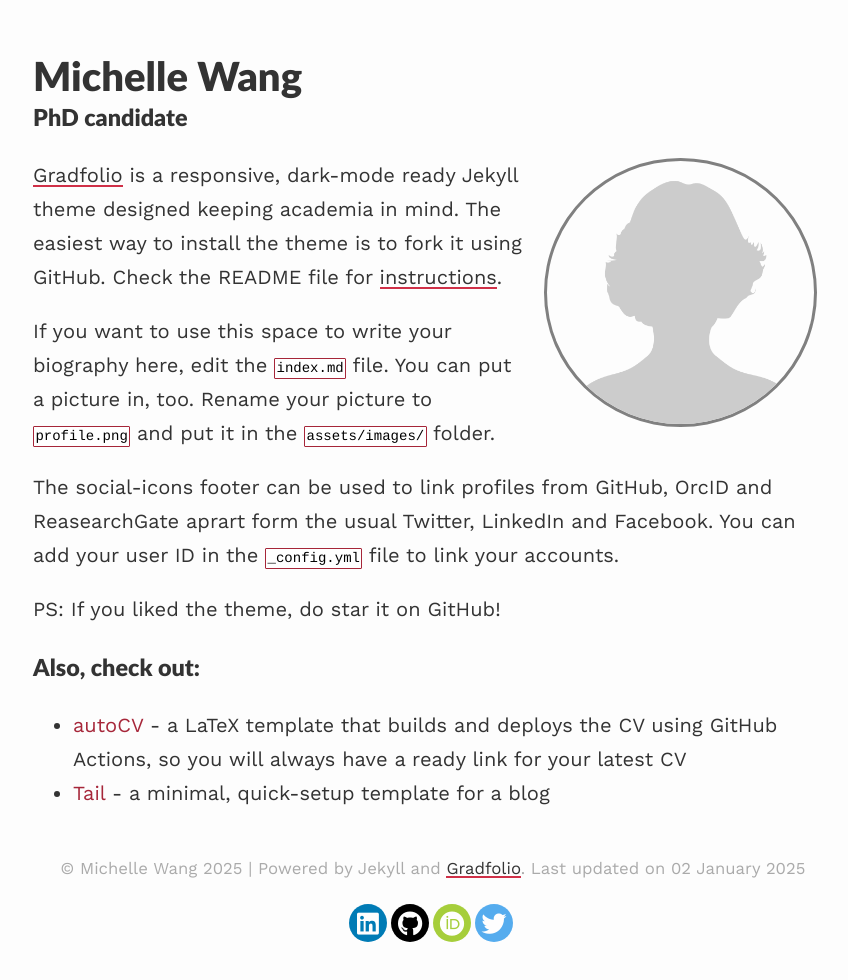
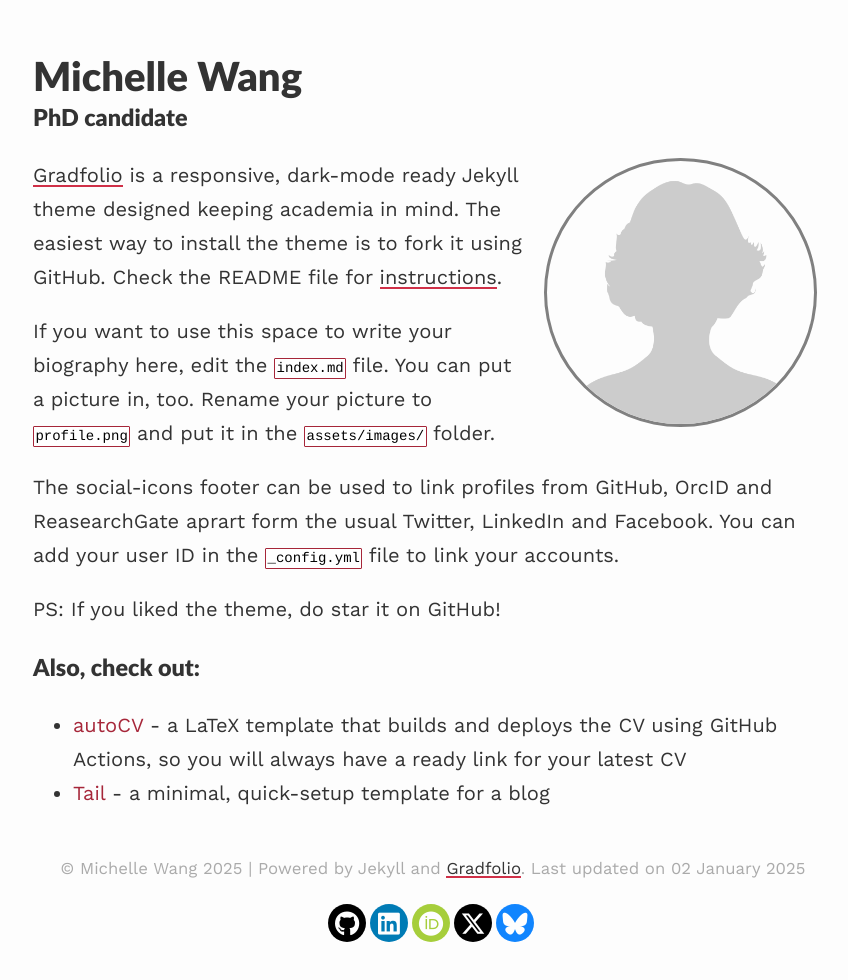
Before and after one commit to michellewang/michellewang.github.io, a Jekyll site: the page built from index.md, in a window 1280 px wide. Shown: the whole page, without its empty margins (207-1055 px from the left). Built offline with Jekyll 4.4.1, drawn with Linux system fonts in a browser that asks for light colours; nearby versions of some CDN libraries.

Commit message:
update Twitter logo and add Bluesky

```diff
--- a/_config.yml
+++ b/_config.yml
@@ -5,7 +5,7 @@
 
 baseurl: #name of GitHub repository
 url: "https://michellewang.github.io" #custom url to be used instead of GitHub repository
-email: #
+email:
 
 # Pagination
 paginate: 4
@@ -22,6 +22,7 @@
 # quora: "#"
 # instagram: "#"
 # facebook: "#"
+bluesky: "michellewang.bsky.social"
 
 
 # Markdown
--- a/_includes/social-footer.html
+++ b/_includes/social-footer.html
@@ -8,21 +8,21 @@
 </a>
 {%- endif -%}
 
+{%- if site.github -%}
+<a title="{{ _locale_string_follow | replace: '[NAME]', 'GitHub' }}"
+class="social-button github"
+href="https://www.github.com/{{ site.github }}" itemprop="sameAs"
+target="_blank">
+<i class="fab fa-github"></i>
+</a>
+{%- endif -%}
+
 {%- if site.linkedin -%}
 <a title="{{ _locale_string_follow | replace: '[NAME]', 'LinkedIn' }}"
 class="social-button linkedin"
 href="https://www.linkedin.com/in/{{ site.linkedin }}" itemprop="sameAs"
 target="_blank">
 <i class="fab fa-linkedin"></i>
-</a>
-{%- endif -%}
-
-{%- if site.github -%}
-<a title="{{ _locale_string_follow | replace: '[NAME]', 'GitHub' }}"
-class="social-button github"
-href="https://www.github.com/{{ site.github }}" itemprop="sameAs"
-target="_blank">
-<i class="fab fa-github"></i>
 </a>
 {%- endif -%}
 
@@ -49,7 +49,16 @@
 class="social-button twitter"
 href="https://www.twitter.com/{{ site.twitter }}" itemprop="sameAs"
 target="_blank">
-<i class="fab fa-twitter"></i>
+<i class="fa-brands fa-x-twitter"></i>
+</a>
+{%- endif -%}
+
+{%- if site.bluesky -%}
+<a title="{{ _locale_string_follow | replace: '[NAME]', 'Bluesky' }}"
+class="social-button bluesky"
+href="https://bsky.app/profile/{{ site.bluesky }}" itemprop="sameAs"
+target="_blank">
+<i class="fa-brands fa-bluesky"></i>
 </a>
 {%- endif -%}
 
--- a/_layouts/clean.html
+++ b/_layouts/clean.html
@@ -16,7 +16,7 @@
         {% include mathjax.html %}
 
         <!-- Load fontawesome here for faster loadtimes: https://stackoverflow.com/a/35880730/9523246 -->
-        <script type="text/javascript"> (function() { var css = document.createElement('link'); css.href = 'https://use.fontawesome.com/releases/v5.11.0/css/all.css'; css.rel = 'stylesheet'; css.type = 'text/css'; document.getElementsByTagName('head')[0].appendChild(css); })(); </script>
+        <script type="text/javascript"> (function() { var css = document.createElement('link'); css.href = 'https://use.fontawesome.com/releases/v6.7.2/css/all.css'; css.rel = 'stylesheet'; css.type = 'text/css'; document.getElementsByTagName('head')[0].appendChild(css); })(); </script>
     </head>
 
     <body>
--- a/_layouts/default.html
+++ b/_layouts/default.html
@@ -21,7 +21,7 @@
         {% include mathjax.html %}
 
         <!-- Load fontawesome here for faster loadtimes: https://stackoverflow.com/a/35880730/9523246 -->
-        <script type="text/javascript"> (function() { var css = document.createElement('link'); css.href = 'https://use.fontawesome.com/releases/v5.11.0/css/all.css'; css.rel = 'stylesheet'; css.type = 'text/css'; document.getElementsByTagName('head')[0].appendChild(css); })(); </script>
+        <script type="text/javascript"> (function() { var css = document.createElement('link'); css.href = 'https://use.fontawesome.com/releases/v6.7.2/css/all.css'; css.rel = 'stylesheet'; css.type = 'text/css'; document.getElementsByTagName('head')[0].appendChild(css); })(); </script>
     </head>
 
     <body>
--- a/assets/css/_sass/footer-social.scss
+++ b/assets/css/_sass/footer-social.scss
@@ -31,6 +31,7 @@
 }
 
 .rounded-social-buttons .fa-twitter,
+.fa-bluesky,
 .fa-facebook-f,
 .fa-linkedin,
 .fa-github,
@@ -54,15 +55,24 @@
 }
 
 .rounded-social-buttons .social-button.twitter {
-  background: #55acee;
+  background: #000000;
 }
 
 .rounded-social-buttons .social-button.twitter:hover, .rounded-social-buttons .social-button.twitter:focus {
-  color: #55acee;
+  color: #000000;
   background: #fefefe;
-  border-color: #55acee;
+  border-color: #000000;
 }
 
+.rounded-social-buttons .social-button.bluesky {
+  background: #1185fe;
+}
+
+.rounded-social-buttons .social-button.bluesky:hover, .rounded-social-buttons .social-button.bluesky:focus {
+  color: #1185fe;
+  background: #fefefe;
+  border-color: #1185fe;
+}
 .rounded-social-buttons .social-button.linkedin {
   background: #007bb5;
 }
```
